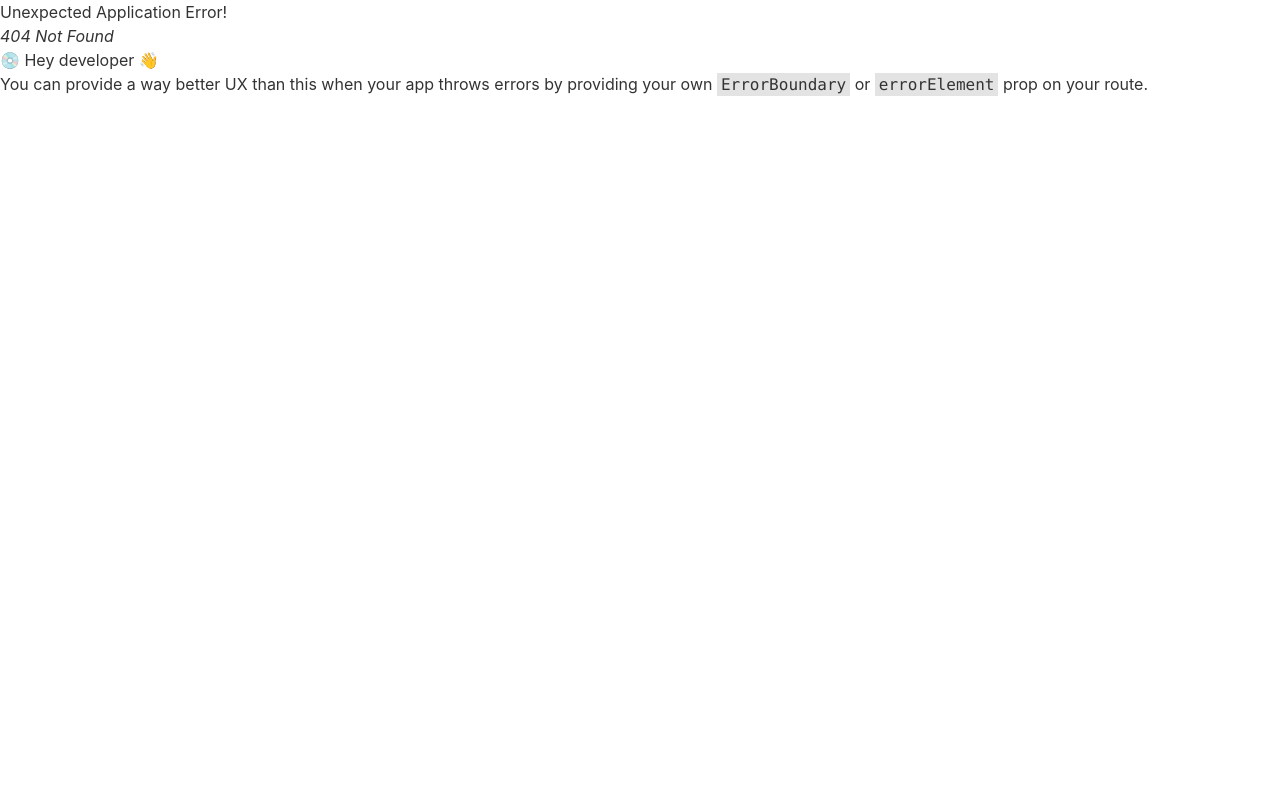
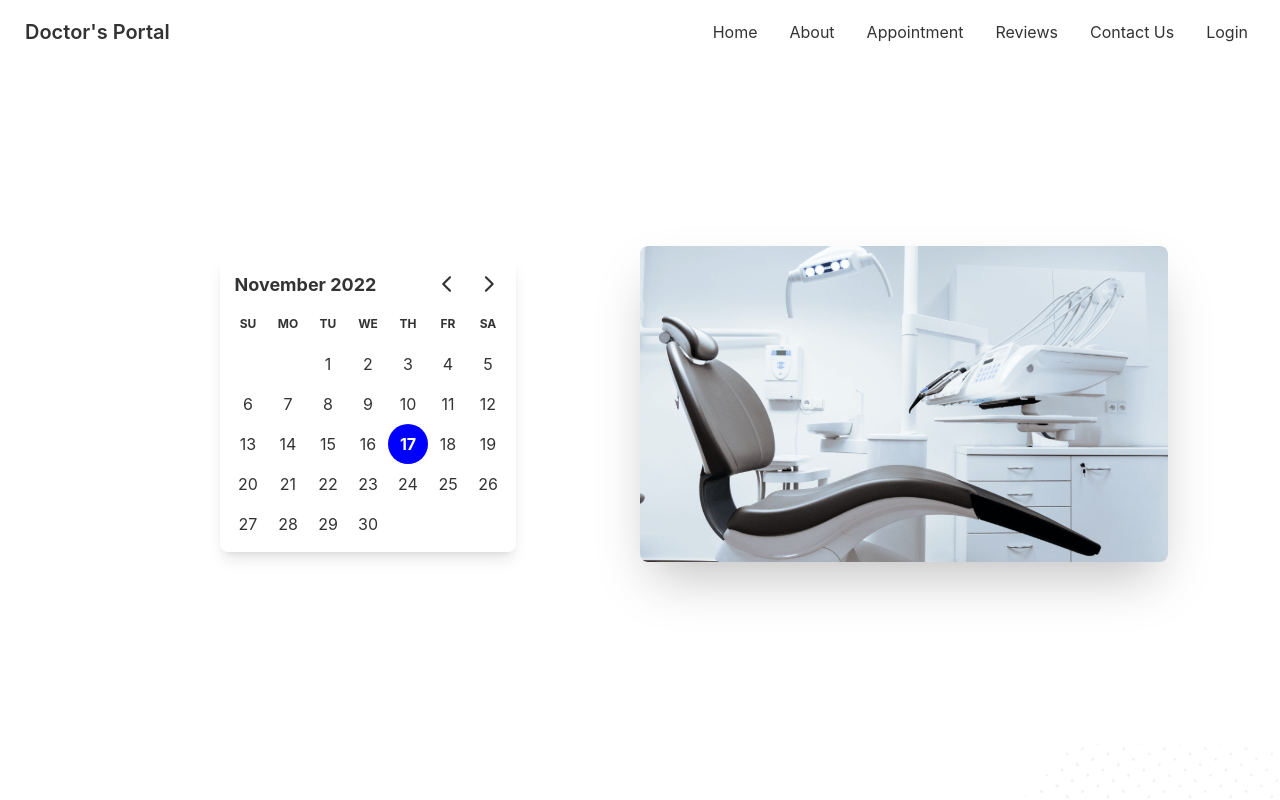
Before and after one commit to shamratPG/doctors-portal, a React (Create React App) app: page /appointment in a window 1280 px wide. Before the commit this address had no page. Shown: the top 800 px of the page. Built offline with nearby package versions, Linux system fonts and the light colour scheme.

Commit message:
added calendarHero component

```diff
--- a/package.json
+++ b/package.json
@@ -7,7 +7,9 @@
     "@testing-library/react": "^13.4.0",
     "@testing-library/user-event": "^13.5.0",
     "daisyui": "^2.41.0",
+    "date-fns": "^2.29.3",
     "react": "^18.2.0",
+    "react-day-picker": "^8.3.7",
     "react-dom": "^18.2.0",
     "react-router-dom": "^6.4.3",
     "react-scripts": "5.0.1",
--- /dev/null
+++ b/src/Pages/AppointmentPage/AppointmentPage.js
@@ -0,0 +1,17 @@
+import React, { useState } from 'react';
+import CalendarHero from './CalendarHero/CalendarHero';
+
+const AppointmentPage = () => {
+    const [selected, setSelected] = useState(new Date())
+    return (
+        <div>
+            <CalendarHero
+                selected={selected}
+                setSelected={setSelected}
+            ></CalendarHero>
+
+        </div>
+    );
+};
+
+export default AppointmentPage;
--- /dev/null
+++ b/src/Pages/AppointmentPage/CalendarHero/CalendarHero.js
@@ -0,0 +1,25 @@
+import React from 'react';
+import { DayPicker } from 'react-day-picker';
+import 'react-day-picker/dist/style.css';
+import chair from '../../../assets/images/chair.png';
+
+const CalendarHero = ({ selected, setSelected }) => {
+
+    return (
+        <div className="hero ">
+            <div className="hero-content flex-col lg:flex-row-reverse lg:p-28 lg:my-16">
+                <img src={chair} className="w-full lg:w-1/2 rounded-lg shadow-2xl" alt='' />
+                <div className='w-full lg:w-1/2 flex justify-center items-center'>
+                    <DayPicker
+                        className='shadow-lg p-2 rounded-lg'
+                        mode='single'
+                        selected={selected}
+                        onSelect={setSelected}
+                    ></DayPicker>
+                </div>
+            </div>
+        </div>
+    );
+};
+
+export default CalendarHero;
--- a/src/Router/OpenRoutes.js
+++ b/src/Router/OpenRoutes.js
@@ -1,5 +1,6 @@
 import { createBrowserRouter } from "react-router-dom";
 import Main from "../Layout/Main";
+import AppointmentPage from "../Pages/AppointmentPage/AppointmentPage";
 import Home from "../Pages/Home/Home";
 import Login from "../Pages/Login/Login";
 
@@ -15,6 +16,10 @@ const router = createBrowserRouter([
             {
                 path: '/login',
                 element: <Login></Login>
+            },
+            {
+                path: '/appointment',
+                element: <AppointmentPage></AppointmentPage>
             }
         ]
     }
--- a/src/components/shared/Header/Header.js
+++ b/src/components/shared/Header/Header.js
@@ -6,10 +6,10 @@ const Header = () => {
     const menu = <>
         <li><Link to='/'>Home</Link></li>
         <li><Link to='/'>About</Link></li>
-        <li><Link to='/'>Appointment</Link></li>
+        <li><Link to='/appointment'>Appointment</Link></li>
         <li><Link to='/'>Reviews</Link></li>
         <li><Link to='/'>Contact Us</Link></li>
-        <li><Link to='/'>Login</Link></li>
+        <li><Link to='/login'>Login</Link></li>
     </>
     return (
         <div className="navbar bg-base-100">
```
Also changed, not shown: 1 other file (tests, documents, lock files or other folders).
